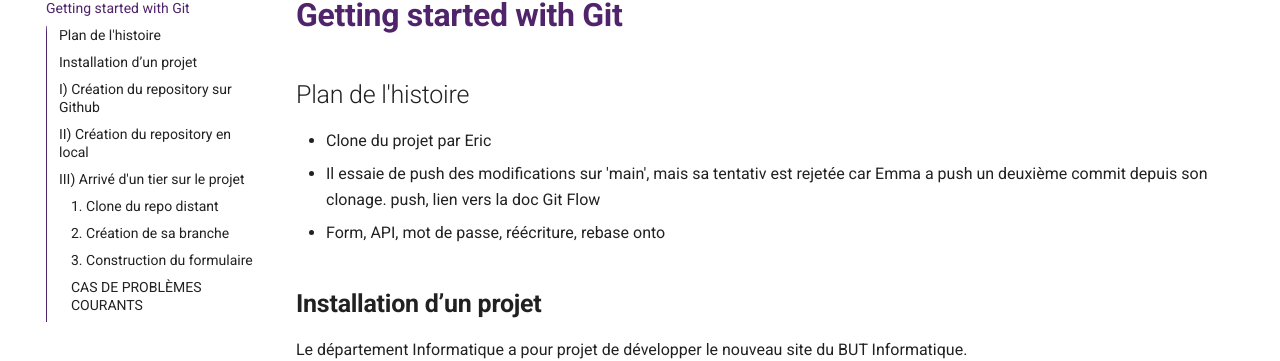
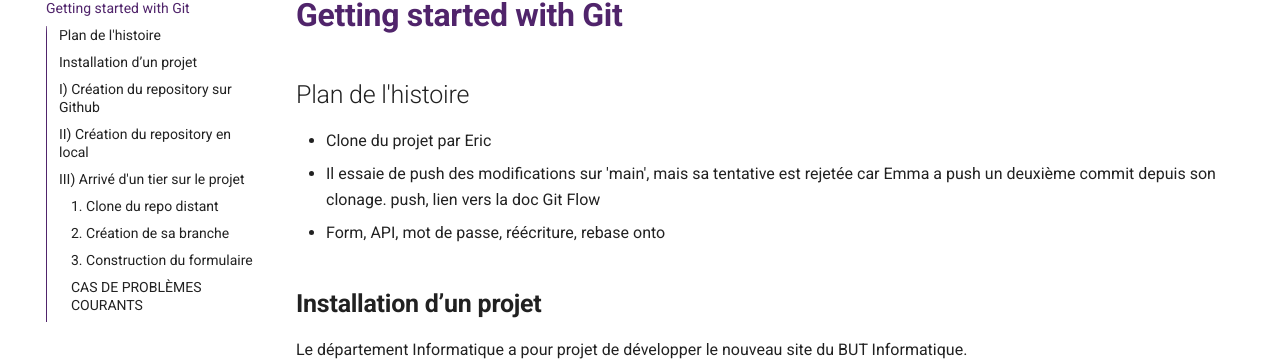
Before and after one commit to ub-mmi-but/git-101, an MkDocs documentation site: the page built from docs/index.md, in a window 1280 px wide and 900 px high. Shown: the part 151-512 px from the top of the window. Built offline with MkDocs 1.6.1 and Material for MkDocs 9.7.7, drawn with Linux system fonts in a browser that asks for light colours; comment, search, counter and statistics services are not loaded.

Commit message:
correction de la faute d'ortograf

```diff
--- a/docs/index.md
+++ b/docs/index.md
@@ -3,7 +3,7 @@
 ## Plan de l'histoire
 
 - Clone du projet par Eric
-  - Il essaie de push des modifications sur 'main', mais sa tentativ est rejetée car Emma a push un deuxième commit depuis son clonage.
+  - Il essaie de push des modifications sur 'main', mais sa tentative est rejetée car Emma a push un deuxième commit depuis son clonage.
   push, lien vers la doc Git Flow
 - Form, API, mot de passe, réécriture, rebase onto
 
```
